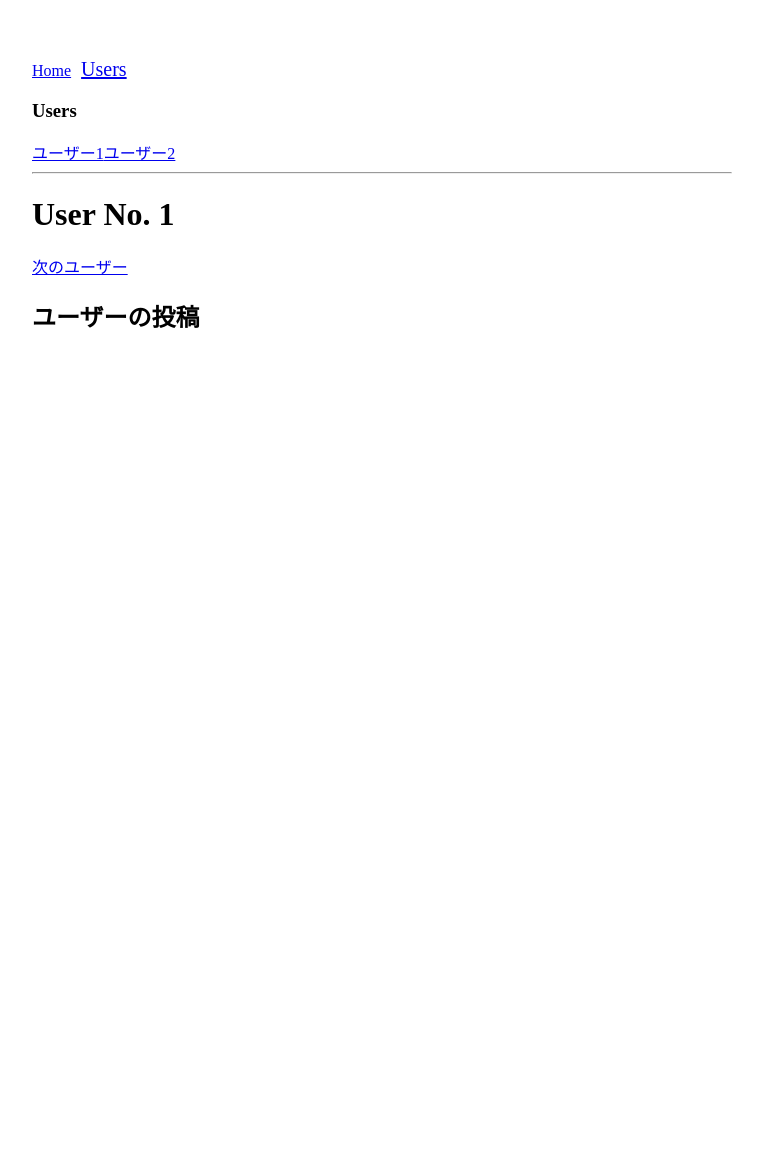
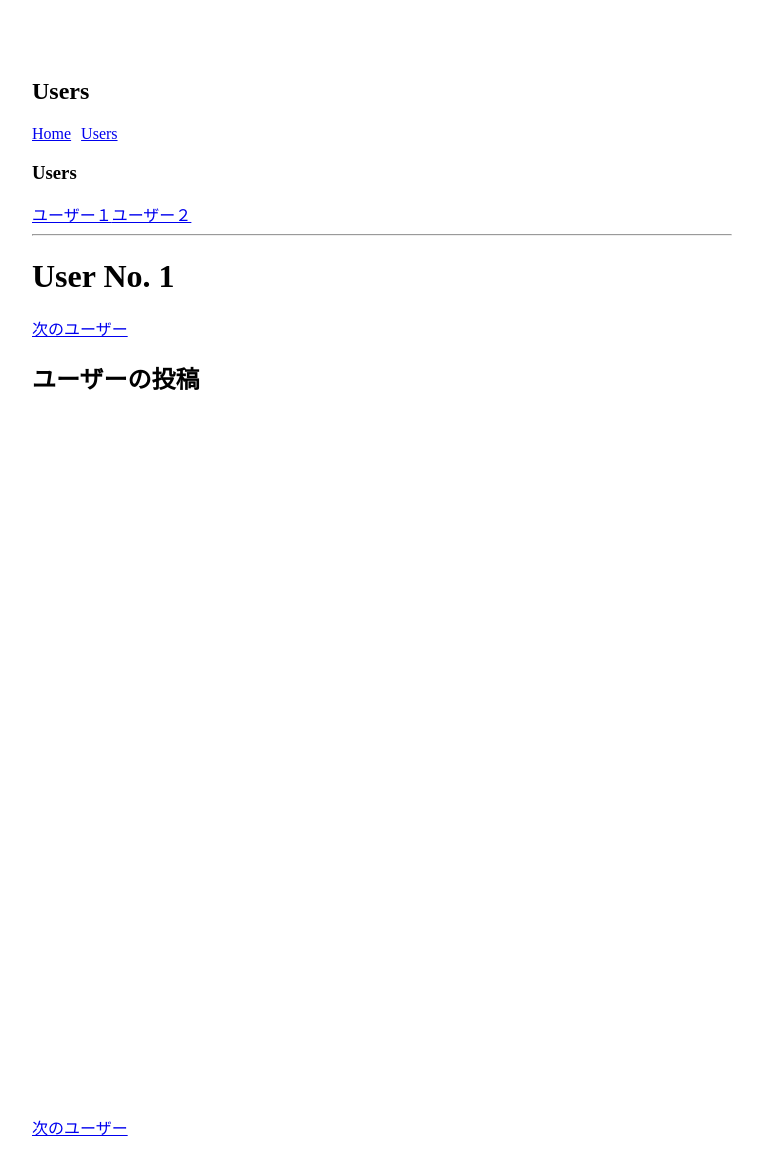
Before and after one commit to takumines/vue-router-app, a Vue app: page /users/1/posts in a window 1280 px wide. Shown: the top 1174 px of the page, without its empty margins (258-1021 px from the left). Before the commit the page ends 800 px from the top, so only its background shows below. Built offline with nearby package versions, Linux system fonts and the light colour scheme.

Commit message:
vue routerの実装

```diff
--- a/package.json
+++ b/package.json
@@ -10,7 +10,8 @@
   "dependencies": {
     "core-js": "^3.8.3",
     "vue": "^2.6.14",
-    "vue-router": "^3.0.6"
+    "vue-router": "^3.0.6",
+    "vuex": "^3.1.1"
   },
   "devDependencies": {
     "@babel/core": "^7.12.16",
--- a/src/App.vue
+++ b/src/App.vue
@@ -1,27 +1,34 @@
 <template>
-  <div id="app" style="width: 700px; margin: auto; padding-top: 50px;">
-    <nav>
-      <router-link
-          to="/"
-          active-class="link--active"
-          exact
-          class="link"
-      >Home</router-link>
-      <router-link
-          to="/users"
-          active-class="link--active"
-          class="link"
-      >Users</router-link>
-    </nav>
-    <router-view></router-view>
+  <div style="width: 700px; margin: auto; padding-top: 50px;">
+    <router-view name="header"></router-view>
+    <transition
+        name="fade"
+        mode="out-in"
+        @before-enter="beforeEnter"
+    >
+      <router-view></router-view>
+    </transition>
   </div>
 </template>
 
+<script>
+export default {
+  methods: {
+    beforeEnter() {
+      this.$root.$emit("triggerScroll");
+    }
+  }
+};
+</script>
+
+
 <style scoped>
-.link {
-  margin-right: 10px;
+.fade-enter,
+.fade-leave-to {
+  opacity: 0;
 }
-.link--active {
-  font-size: 20px;
+.fade-enter-active,
+.fade-leave-active {
+  transition: opacity 0.5s;
 }
 </style>
--- a/src/main.js
+++ b/src/main.js
@@ -1,10 +1,12 @@
 import Vue from 'vue'
 import App from './App.vue'
 import router from '@/router'
+import store from "@/store";
 
 Vue.config.productionTip = false
 
 new Vue({
   router,
+  store,
   render: h => h(App),
 }).$mount('#app')
--- a/src/router.js
+++ b/src/router.js
@@ -1,36 +1,62 @@
 import Vue from "vue";
 import Router from "vue-router";
-import Home from "./views/TheHome";
-import Users from "./views/TheUsers";
-import UsersPosts from "./views/UsersPosts";
-import UsersProfile from "./views/UsersProfile";
+const Home = () => import(/* webpackChunkName: "Home" */ "./views/TheHome.vue");
+const Users = () => import(/* webpackChunkName: "Users" */ "./views/TheUsers.vue");
+const UsersPosts = () =>
+    import(/* webpackChunkName: "UsersPosts" */ "./views/UsersPosts.vue");
+const UsersProfile = () =>
+    import(/* webpackChunkName: "UsersProfile" */ "./views/UsersProfile.vue");
+const HeaderHome = () =>
+    import(/* webpackChunkName: "HeaderHome" */ "./views/HeaderHome.vue");
+const HeaderUsers = () =>
+    import(/* webpackChunkName: "HeaderUsers" */ "./views/HeaderUsers.vue");
 
-Vue.use(Router)
+Vue.use(Router);
 
-// Routerの設定をexport
 export default new Router({
-    mode: 'history',
-    // オブジェクトの配列を生成し、オブジェクト内にパスを対応するコンポーネントを設定する
+    mode: "history",
     routes: [
         {
             path: "/",
-            component: Home,
+            components: {
+                default: Home,
+                header: HeaderHome
+            }
         },
         {
             path: "/users/:id",
-            component: Users,
-            props: true,
+            components: {
+                default: Users,
+                header: HeaderUsers
+            },
+            props: {
+                default: true,
+                header: false
+            },
             children: [
-                {
-                    path: 'posts',
-                    component: UsersPosts
-                },
-                {
-                    path: 'profile',
-                    component: UsersProfile,
-                    name: 'users-id-profile'
-                }
+                { path: "posts", component: UsersPosts },
+                { path: "profile", component: UsersProfile, name: "users-id-profile" }
             ]
         },
+        {
+            path: "*",
+            redirect: "/"
+        }
     ],
+    scrollBehavior(to, from, savedPosition) {
+        return new Promise(resolve => {
+            this.app.$root.$once("triggerScroll", () => {
+                let position = { x: 0, y: 0 };
+                if (savedPosition) {
+                    position = savedPosition;
+                }
+                if (to.hash) {
+                    position = {
+                        selector: to.hash
+                    };
+                }
+                resolve(position);
+            });
+        });
+    }
 });
--- /dev/null
+++ b/src/views/HeaderHome.vue
@@ -0,0 +1,26 @@
+<template>
+  <nav>
+    <h2>Home</h2>
+    <router-link
+        to="/"
+        active-class="link--active"
+        exact
+        class="link"
+    >Home</router-link>
+    <router-link
+        :to="{ name: 'users-id-profile', params: { id: 1 }, query: { lang: 'ja', page: 2 }, hash: '#next-user' }"
+        active-class="link--active"
+        exact
+        class="link"
+    >Users</router-link>
+  </nav>
+</template>
+
+<style scoped>
+.link {
+  margin-right: 10px;
+}
+.link--active {
+  font-size: 20px;
+}
+</style>
--- /dev/null
+++ b/src/views/HeaderUsers.vue
@@ -0,0 +1,26 @@
+<template>
+  <nav>
+    <h2>Users</h2>
+    <router-link
+        to="/"
+        active-class="link--active"
+        exact
+        class="link"
+    >Home</router-link>
+    <router-link
+        to="/users"
+        active-class="link--active"
+        exact
+        class="link"
+    >Users</router-link>
+  </nav>
+</template>
+
+<style scoped>
+.link {
+  margin-right: 10px;
+}
+.link--active {
+  font-size: 20px;
+}
+</style>
--- a/src/views/TheHome.vue
+++ b/src/views/TheHome.vue
@@ -1,21 +1,19 @@
 <template>
   <div>
     <h3>Home</h3>
-    <button @click="toUsers">Usersのページへ</button>
+    <button @click="toUsers">Usersのページに行く</button>
   </div>
 </template>
 
 <script>
 export default {
-  name: 'TheHome',
   methods: {
     toUsers() {
-      this.$router.push({ path: 'users/1'});
+      this.$router.push({
+        name: "users-id-profile",
+        params: { id: 1 }
+      });
     }
   }
-}
+};
 </script>
-
-<style scoped>
-
-</style>
--- a/src/views/TheUsers.vue
+++ b/src/views/TheUsers.vue
@@ -1,24 +1,23 @@
 <template>
   <div>
     <h3>Users</h3>
-    <router-link to="/users/1">ユーザー1</router-link>
-    <router-link to="/users/2">ユーザー2</router-link>
+    <router-link to="/users/1">ユーザー１</router-link>
+    <router-link to="/users/2">ユーザー２</router-link>
     <hr>
     <h1>User No. {{ id }}</h1>
-    <router-link :to="{ name: 'users-id-profile', params: {id: Number(id) + 1} }">次のユーザー</router-link>
+    <router-link :to="'/users/' + (Number(id) + 1 ) + '/profile?lang=ja#next-user' ">次のユーザー</router-link>
     <router-view></router-view>
+    <div style="height: 700px;"></div>
+    <router-link
+        id="next-user"
+        :to="{ name: 'users-id-profile', params: { id: Number(id) + 1 }, query: { lang: 'ja', page: 2 }, hash: '#next-user' }"
+    >次のユーザー</router-link>
+    <div style="height: 1400px;"></div>
   </div>
 </template>
 
 <script>
 export default {
-  name: 'TheUsers',
-  props: [
-      'id'
-  ],
-}
+  props: ["id"]
+};
 </script>
-
-<style scoped>
-
-</style>
```
Also changed, not shown: 1 other file (tests, documents, lock files or other folders).
